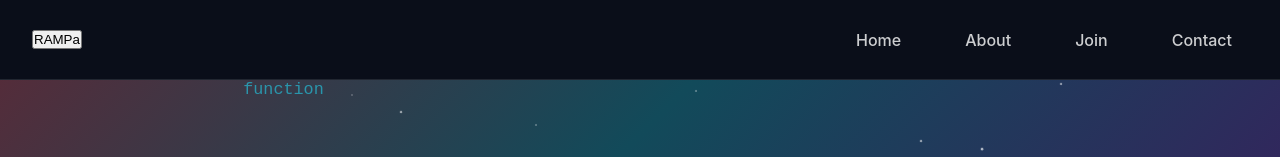
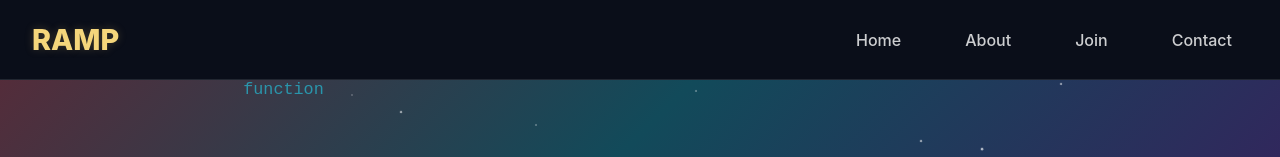
Before and after one commit to DragonNguyen926/Ramp_web, a React (Vite) app in the folder front-end/: page / in a window 1280 px wide. Shown: the top 157 px of the page. Built offline with nearby package versions, Linux system fonts and the light colour scheme.

Commit message:
feat(navbar): make RAMP brand a reload button and update MeetTheCrew

```diff
--- a/front-end/src/assets/Landing.jsx
+++ b/front-end/src/assets/Landing.jsx
@@ -233,14 +233,9 @@ export default function Landing() {
     <div>
       {/* NAV */}
       <nav className="navbar" ref={navbarRef}>
-      <button
-      type="button"
-      className="nav-logo nav-logo-btn"
-      aria-label="Reload page"
-      onClick={() => window.location.reload()}
-    >
-      RAMPa
-    </button>
+      <div className="nav-brand">
+          <span className="nav-logo">RAMP</span>
+        </div>
         <div className="nav-links" ref={navLinksRef}>
           <a href="#hero" className="nav-link">Home</a>
           <a href="#what-is-ramp" className="nav-link">About</a>
```
